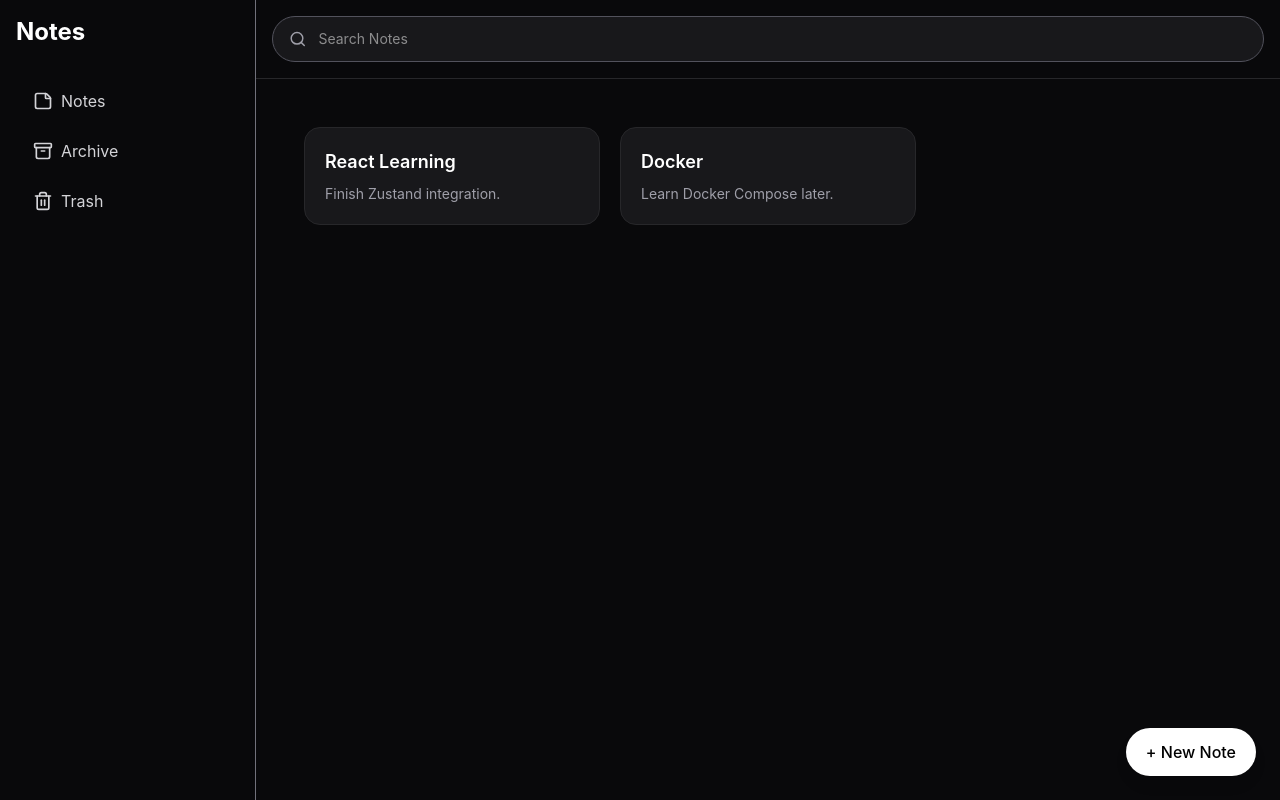
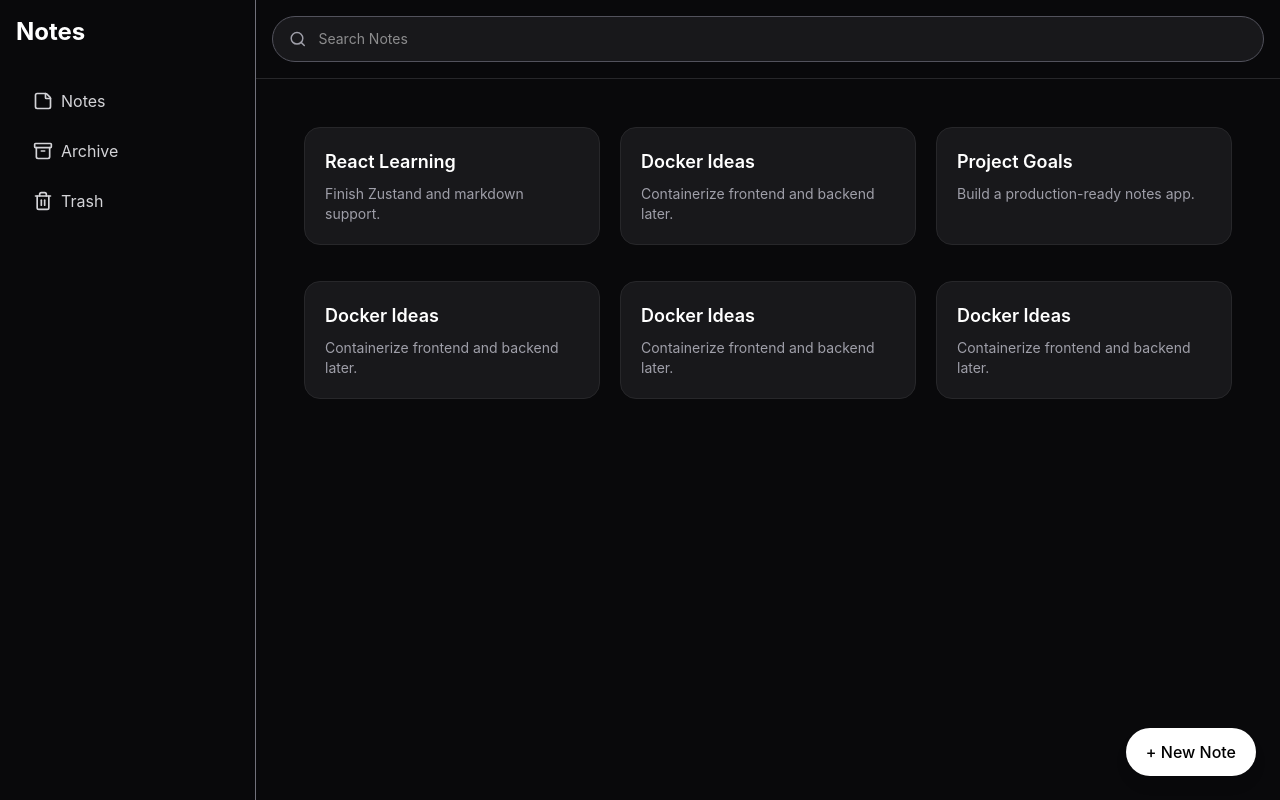
Before and after one commit to deeptangshu29/notes-app, a React (Vite) app: page / in a window 1280 px wide. Built offline with nearby package versions, Linux system fonts and the light colour scheme.

Commit message:
Enhance search with autocomplete suggestions

```diff
--- a/src/components/Header.tsx
+++ b/src/components/Header.tsx
@@ -1,3 +1,5 @@
+import { useState } from "react";
+
 import { Search } from "lucide-react";
 
 type HeaderProps = {
@@ -6,20 +8,27 @@ type HeaderProps = {
 	suggestions: string[]
 }
 
-export default function Header({searchQuery, setSearchQuery, suggestions}: HeaderProps) {
+export default function Header({ searchQuery, setSearchQuery, suggestions }: HeaderProps) {
+	const [showSuggestions, setShowwSuggestions] = useState(true)
 	return (
 		<header className="relative group border-b border-zinc-800 p-4 transition-all hover:font-bold">
 			<div className="border border-zinc-600 flex items-center gap-3 bg-zinc-900 rounded-full px-4 py-3 hover:border-zinc-200 hover:bg-zinc-700 transition">
 				<Search size={18} className="text-zinc-400 transition-all group-hover:scale-110"/>
-				<input type="text" placeholder="Search Notes" className="bg-transparent outline-none w-full text-sm" value={searchQuery} onChange={(e) => setSearchQuery(e.target.value)}/>
+				<input type="text" placeholder="Search Notes" className="bg-transparent outline-none w-full text-sm" value={searchQuery} onChange={(e) => {
+					setSearchQuery(e.target.value)
+					setShowwSuggestions(true)
+				}}/>
 			</div>
 			{
-				searchQuery.trim() !== "" &&
+				showSuggestions && searchQuery.trim() !== "" &&
 				suggestions.length > 0 && (
 					<div className="absolute left-4 right-3 top-full mt-2 bg-zinc-900 border border-zinc-700 rounded-xl overflow-hidden z-50">
 						{
 							suggestions.map((suggestion) => (
-								<button key={suggestion} onClick={() => setSearchQuery(suggestion)} className="w-full text-left px-4 py-3 hover:bg-zinc-800 transition">{suggestion}</button>
+								<button key={suggestion} onClick={() => {
+									setSearchQuery(suggestion)
+									setShowwSuggestions(false)
+								}} className="w-full text-left px-4 py-3 hover:bg-zinc-800 transition">{suggestion}</button>
 							))
 						}
 					</div>
--- a/src/data/mockNotes.ts
+++ b/src/data/mockNotes.ts
@@ -4,17 +4,41 @@ export const mockNotes = [
 		title: "React Learning",
 		content:
 			"Finish Zustand and markdown support.",
+		pinned: false,
 	},
 	{
 		id: 2,
 		title: "Docker Ideas",
 		content:
 			"Containerize frontend and backend later.",
+		pinned: false,
 	},
 	{
 		id: 3,
 		title: "Project Goals",
 		content:
 			"Build a production-ready notes app.",
+		pinned: false,
+	},
+	{
+		id: 4,
+		title: "Docker Ideas",
+		content:
+			"Containerize frontend and backend later.",
+		pinned: false,
+	},
+	{
+		id: 5,
+		title: "Docker Ideas",
+		content:
+			"Containerize frontend and backend later.",
+		pinned: false,
+	},
+	{
+		id: 6,
+		title: "Docker Ideas",
+		content:
+			"Containerize frontend and backend later.",
+		pinned: false,
 	},
 ]
--- a/src/pages/Home.tsx
+++ b/src/pages/Home.tsx
@@ -20,8 +20,8 @@ export default function Home() {
 	)
 
 	// Autocomplete suggestion Feature
-	const suggestions = notes.filter((note) =>
-		note.title.toLocaleLowerCase().includes(searchQuery.toLocaleLowerCase())).map((note) => note.title).slice(0, 5)
+	const suggestions = [...new Set(notes.filter((note) =>
+		note.title.toLocaleLowerCase().includes(searchQuery.toLocaleLowerCase())).map((note) => note.title)),].slice(0, 5)
 
 	return (
 		<MainLayout>
--- a/src/store/useNotesStore.ts
+++ b/src/store/useNotesStore.ts
@@ -2,6 +2,7 @@ import { create } from 'zustand';
 import { persist } from 'zustand/middleware'
 
 import type { Note } from '../types/notes';
+import { mockNotes } from '../data/mockNotes';
 
 type NotesStore = {
 	notes: Note[]
@@ -23,22 +24,7 @@ export const useNotesStore =
 	create<NotesStore>()(
 		persist(
 			(set) => ({
-				notes: [
-					{
-						id: 1,
-						title: "React Learning",
-						content:
-							"Finish Zustand integration.",
-						pinned: false,
-					},
-					{
-						id: 2,
-						title: "Docker",
-						content:
-							"Learn Docker Compose later.",
-						pinned: true,
-					},
-				],
+				notes: mockNotes,
 
 				addNote: (note) =>
 					set((state) => ({
```
